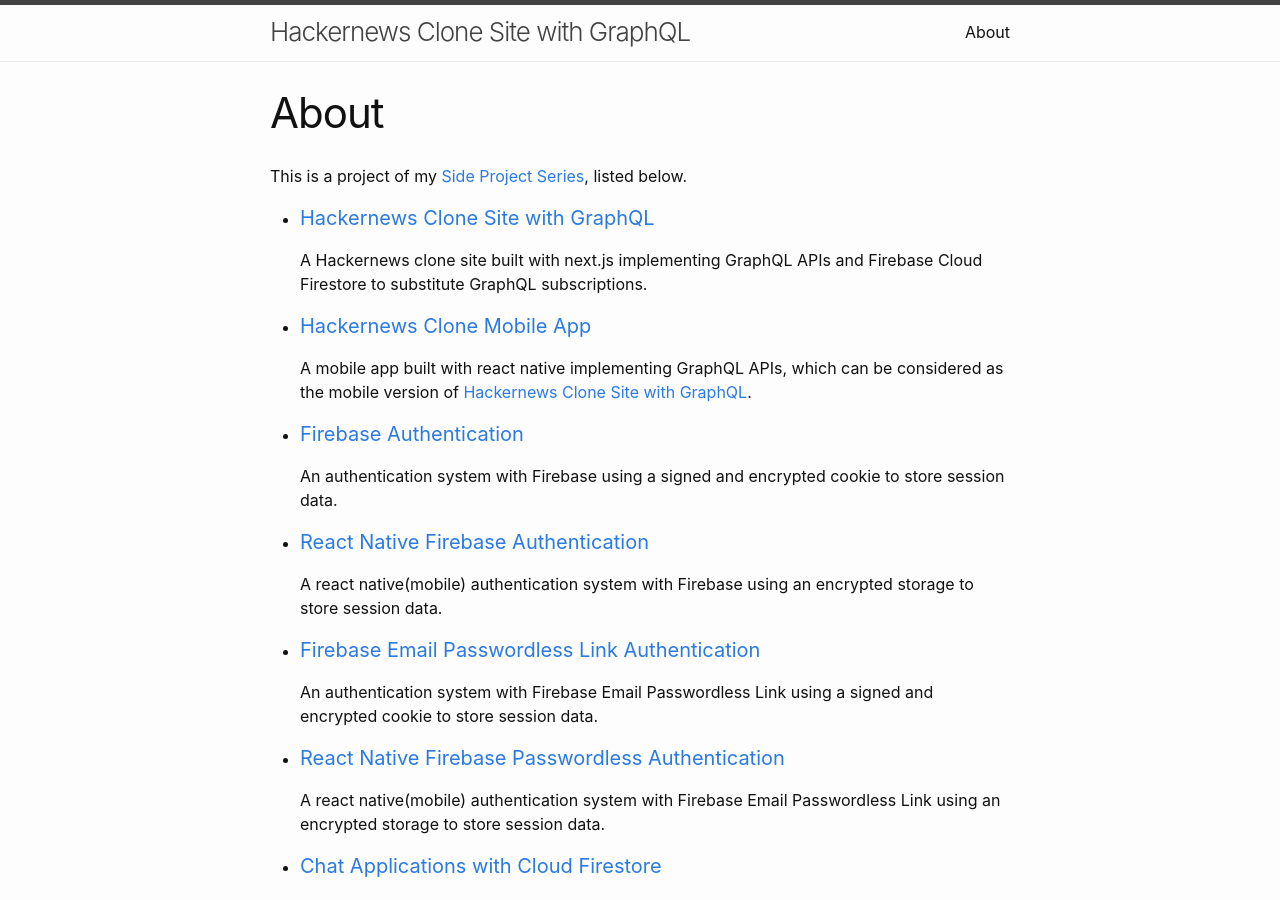
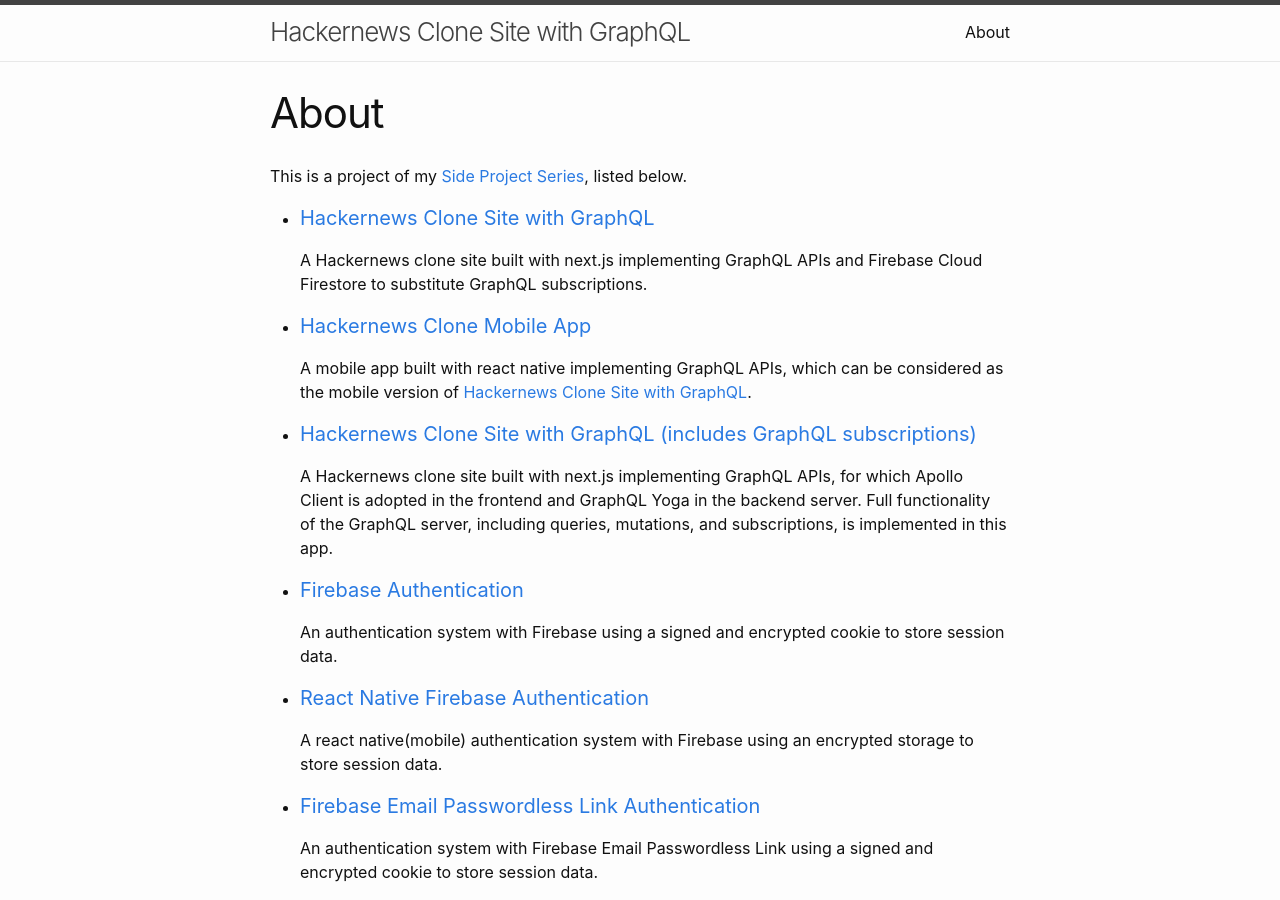
Before and after one commit to jglchen/hackernews-nextjs-apollo, a Jekyll site: the page built from about.md, in a window 1280 px wide and 900 px high. Built offline with Jekyll 4.4.1, drawn with Linux system fonts in a browser that asks for light colours.

Commit message:
Update about.md

```diff
--- a/about.md
+++ b/about.md
@@ -11,6 +11,9 @@ This is a project of my [Side Project Series](https://jglchen.github.io/), liste
 
 - #### [Hackernews Clone Mobile App](https://jglchen.github.io/react-native-hackernews-apollo/)
     A mobile app built with react native implementing GraphQL APIs, which can be considered as the mobile version of [Hackernews Clone Site with GraphQL](https://jglchen.github.io/hackernews-nextjs-apollo/).
+
+- #### [Hackernews Clone Site with GraphQL (includes GraphQL subscriptions)](https://jglchen.github.io/hackernews-nextjs-graphql-sse/)
+    A Hackernews clone site built with next.js implementing GraphQL APIs, for which Apollo Client is adopted in the frontend and GraphQL Yoga in the backend server. Full functionality of the GraphQL server, including queries, mutations, and subscriptions, is implemented in this app.
 
 - #### [Firebase Authentication](https://jglchen.github.io/firebase-auth/)
     An authentication system with Firebase using a signed and encrypted cookie to store session data.
```
